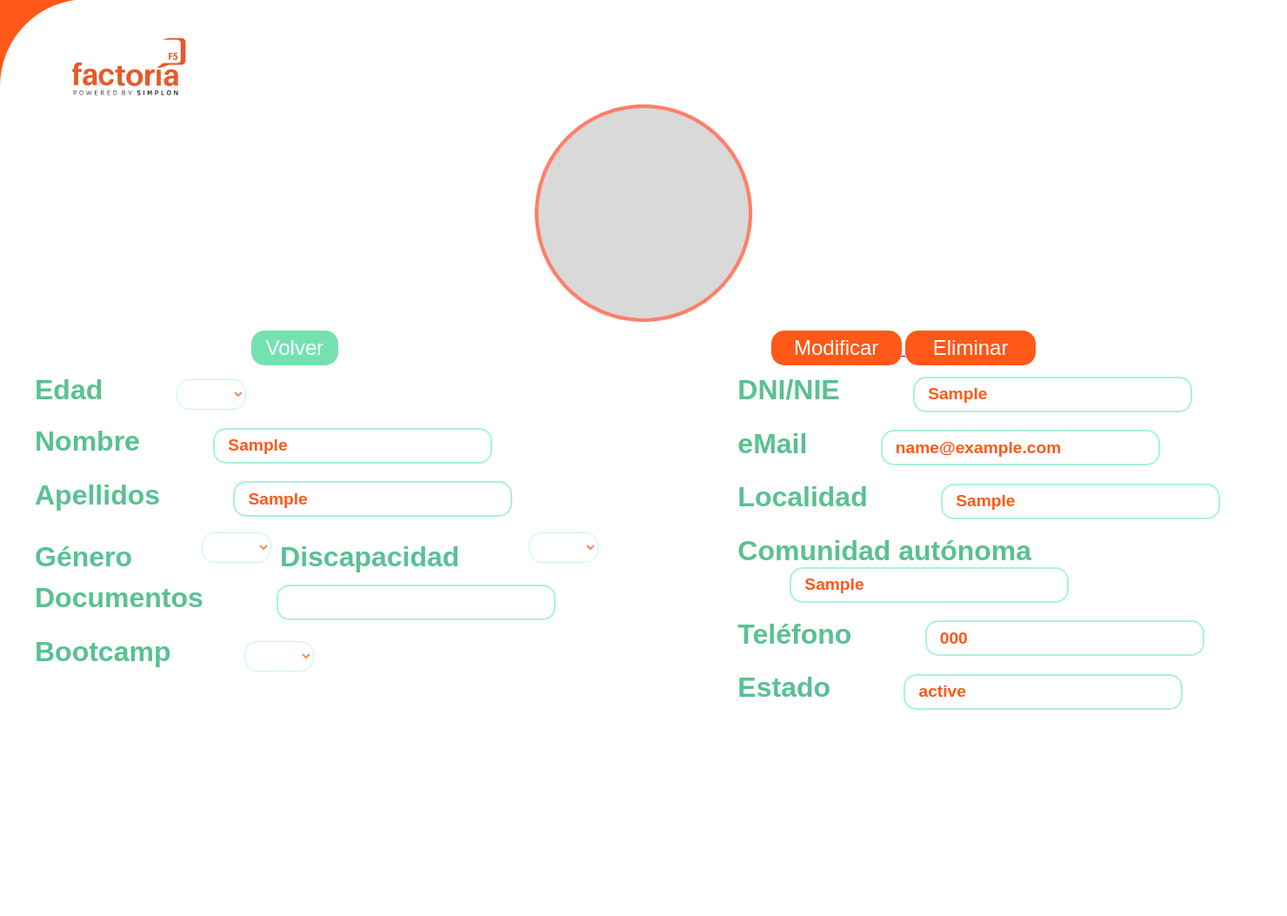
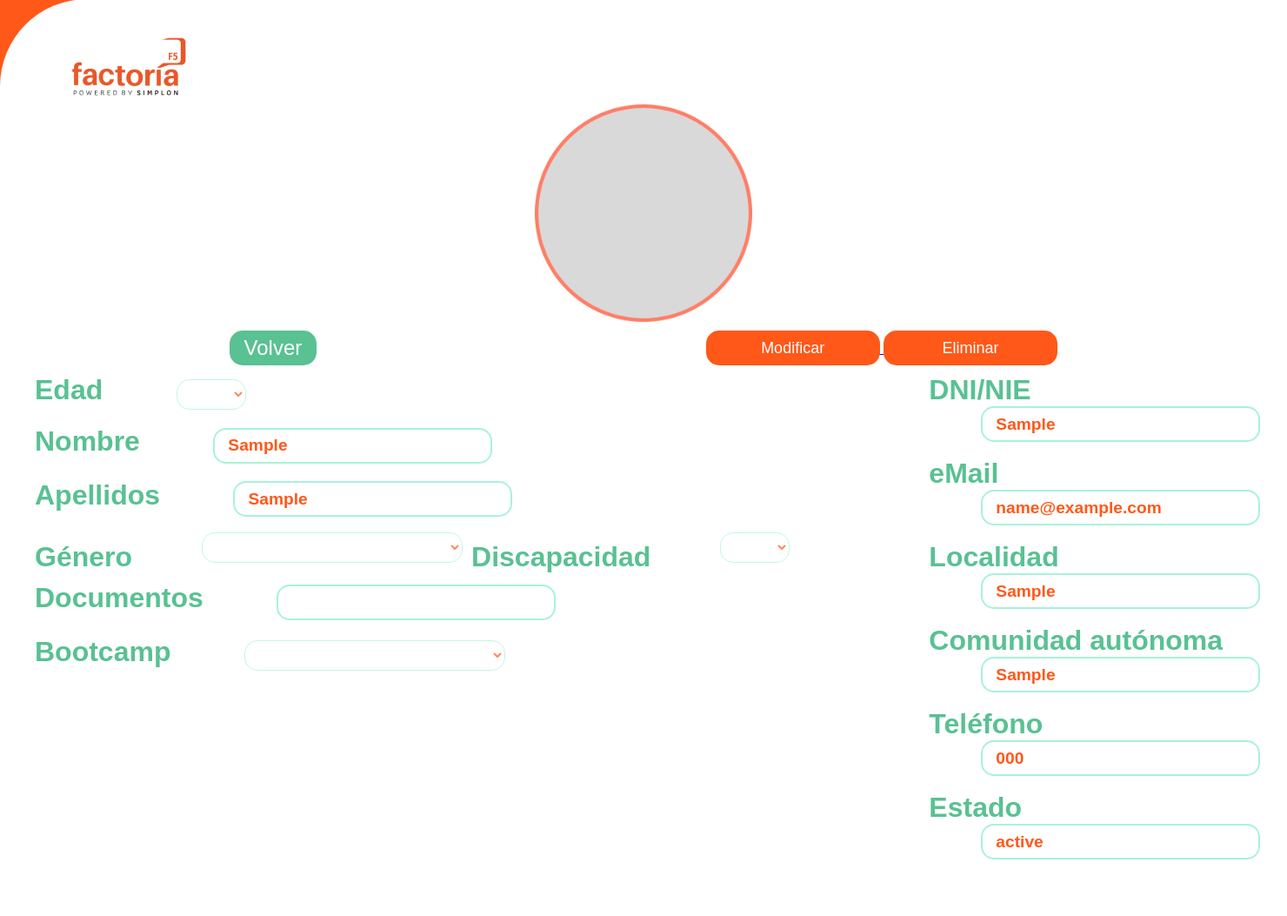
Before and after one commit to mireiavh/CoderFlow, a PHP site: template app/views/view_create_coder.php in a window 1480 px wide. Shown: the part 101-1154 px from the top of the page at 87% size. Before the commit the page ends 917 px from the top, so only its background shows below. Run offline with PHP 8.4, Linux system fonts and the light colour scheme; the template is opened without the code that fills it: most values are stand-ins (such as "Sample title", 1, 10 or a date in 2020); data that the repository does not hold is empty.

Commit message:
new css files added

```diff
--- a/app/Controllers/Person_controller.php
+++ b/app/Controllers/Person_controller.php
@@ -37,9 +37,7 @@ class Person_controller{
     public function get_promos() {
 
         $query = "SELECT * FROM promo";
-
         $stm = $this->connection -> get_connection()->prepare($query);
-
         $stm -> execute();
         return $stm-> fetchAll(\PDO::FETCH_ASSOC);
     }
--- a/app/views/view_coders_list.php
+++ b/app/views/view_coders_list.php
@@ -3,14 +3,15 @@
 <head>
     <meta charset="UTF-8">
     <meta name="viewport" content="width=device-width, initial-scale=1.0">
+    <link href="/proyectos/CoderFlow/public/css/coders_list.css" rel="stylesheet">
     <title>Lista de Coders</title>
 </head>
 <body>
     <a href="/proyectos/coderflow/public/coders/create"><button>Crear coder</button></a>
     <h2>Lista de Coders</h2>
-        <ul>
+        <ul class="ul">
             <?php foreach($results as $result): ?>
-                <li>
+                <li class ="li">
                     <span><?= $result["nombre"]?></span>
                     <span><?= $result["apellidos"]?></span>
                     <span><?= $result["localidad"]?></span>
--- a/app/views/view_create_coder.php
+++ b/app/views/view_create_coder.php
@@ -3,8 +3,8 @@
 <head>
     <meta charset="UTF-8">
     <meta name="viewport" content="width=device-width, initial-scale=1.0">
-    <link href="/proyectos/CoderFlow/public/css/coder_form.css" rel="stylesheet">
-    <link href="/proyectos/CoderFlow/public/css/folders_panel.css" rel="stylesheet">
+    <link href="/proyectos/CoderFlow/public/css/create_coder.css" rel="stylesheet">
+    <link href="/proyectos/CoderFlow/public/css/folder_panel.css" rel="stylesheet">
     <title>CoderFlow_</title>
 </head>
 
@@ -75,12 +75,12 @@
 
                     <section class="group_container">
                         <label class="name_label">Género</label>
-                        <select <?=$edit? '' : 'disabled'?> name="genero" class="short_form">
-                            <option <?= $coder && $coder['genero']== 0? 'selected':''?>value="0"></option>
-                            <option <?= $coder && $coder['genero']== 1? 'selected':''?>value="1">Mujer</option>
-                            <option <?= $coder && $coder['genero']== 2? 'selected':''?>value="2">Hombre</option>
-                            <option <?= $coder && $coder['genero']== 3? 'selected':''?>value="3">Otros</option>
-                            <option <?= $coder && $coder['genero']== 4? 'selected':''?>value="4">Sin Especificar</option>
+                        <select <?=$edit? '' : 'disabled'?> name="genero" class="input_form">
+                            <option <?= $coder && $coder['genero']== 0? 'selected':''?> value="0"></option>
+                            <option <?= $coder && $coder['genero']== 1? 'selected':''?> value="1">Mujer</option>
+                            <option <?= $coder && $coder['genero']== 2? 'selected':''?> value="2">Hombre</option>
+                            <option <?= $coder && $coder['genero']== 3? 'selected':''?> value="3">Otros</option>
+                            <option <?= $coder && $coder['genero']== 4? 'selected':''?> value="4">Sin Especificar</option>
                         </select>
                         <br><br>
 
@@ -97,7 +97,7 @@
                     <input <?=$edit? '' : 'disabled'?> type="text" name="documentos" class="input_form" value=""><br><br>
 
                     <label for="promos" class="name_label">Bootcamp</label>
-                    <select <?=$edit? '' : 'disabled'?> name="promo_id" class="short_form">
+                    <select <?=$edit? '' : 'disabled'?> name="promo_id" class="input_form">
                             <option <?= $coder && $coder['promo_id']== 0? 'selected':''?> value="0"></option>
                             <?php foreach($promos as $promo): ?>
                                 <option <?= $coder && $coder['promo_id']==$promo['identificador'] ? 'selected':''?> value=<?=$promo['identificador']?>><?=$promo['nombre_promo']?></option>
--- a/app/views/view_welcome_panel.php
+++ b/app/views/view_welcome_panel.php
@@ -3,8 +3,8 @@
 <head>
     <meta charset="UTF-8">
     <meta name="viewport" content="width=device-width, initial-scale=1.0">
-    <link href="../../public/css/welcome_panel.css" rel="stylesheet">
-    <link href="../../public/css/folders_welcome_panel.css" rel="stylesheet">
+    <link href="../../public/css/welcome_page.css" rel="stylesheet">
+    <link href="../../public/css/folder_welcome_panel.css" rel="stylesheet">
     <title>CoderFlow_</title>
 </head>
 
--- a/public/css/coder_form.css
+++ b/public/css/create_coder.css
@@ -52,7 +52,7 @@ nav h1 {
 
 
 .btn_1 {
-    background-color: #75E1B1;
+    background-color: #59C192;
     height: 40px;
     width: 100px;
 
@@ -66,13 +66,13 @@ nav h1 {
 .btn_2 {
     background-color: #FF5819;
     height: 40px;
-    width: 150px;
+    width: 200px;
 
     border-radius: 15px;
     border-style: none;
 
     color: white;
-    font-size: x-large;
+    font-size: large;
 }
 
 .input_form {
```
Also changed, not shown: public/css/coders_list.css (added, +7 -0 lines), public/css/folder_panel.css (renamed from public/css/folders_panel.css), public/css/folder_welcome_panel.css (renamed from public/css/folders_welcome_panel.css), public/css/welcome_page.css (renamed from public/css/welcome_panel.css).
